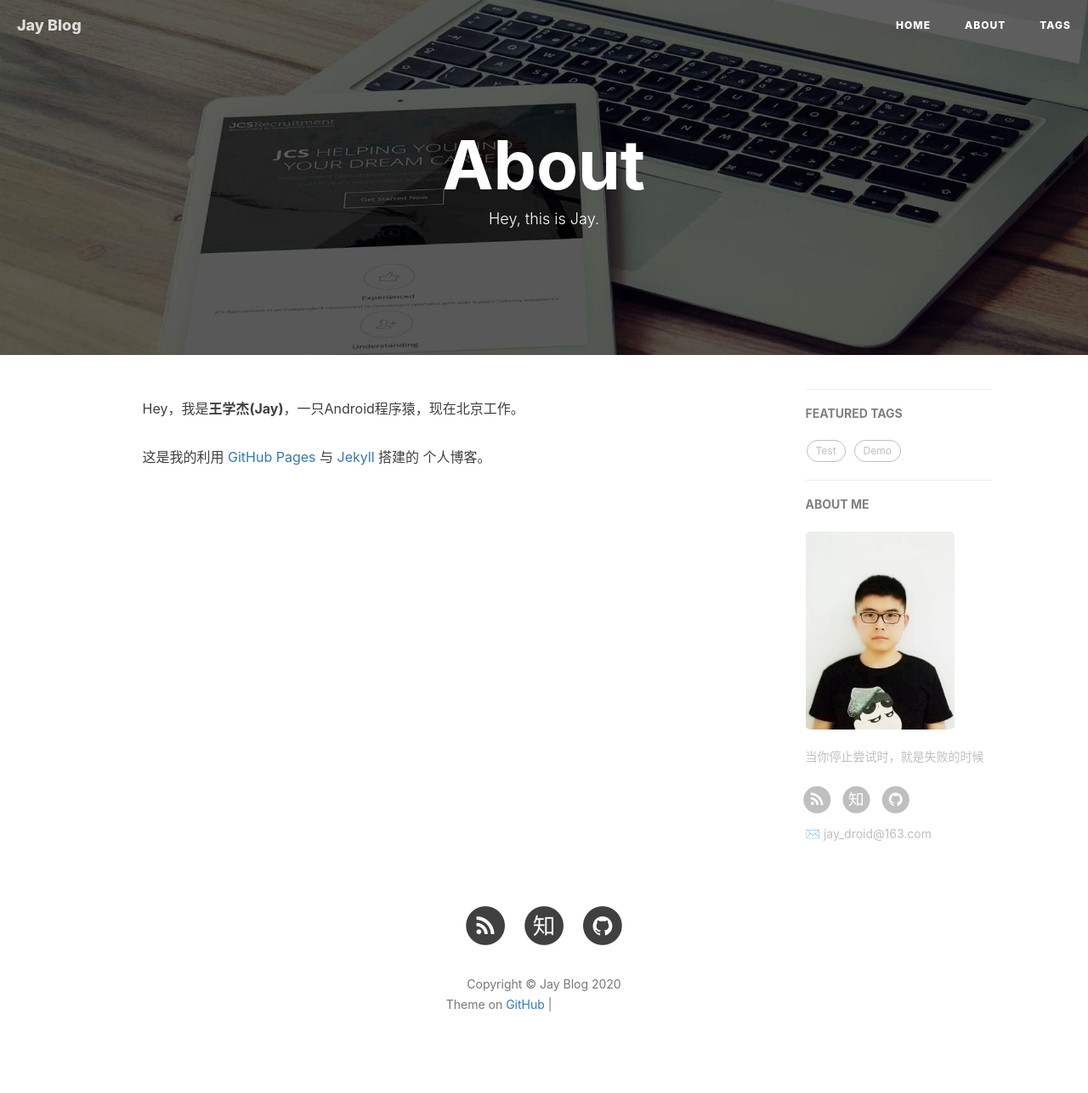
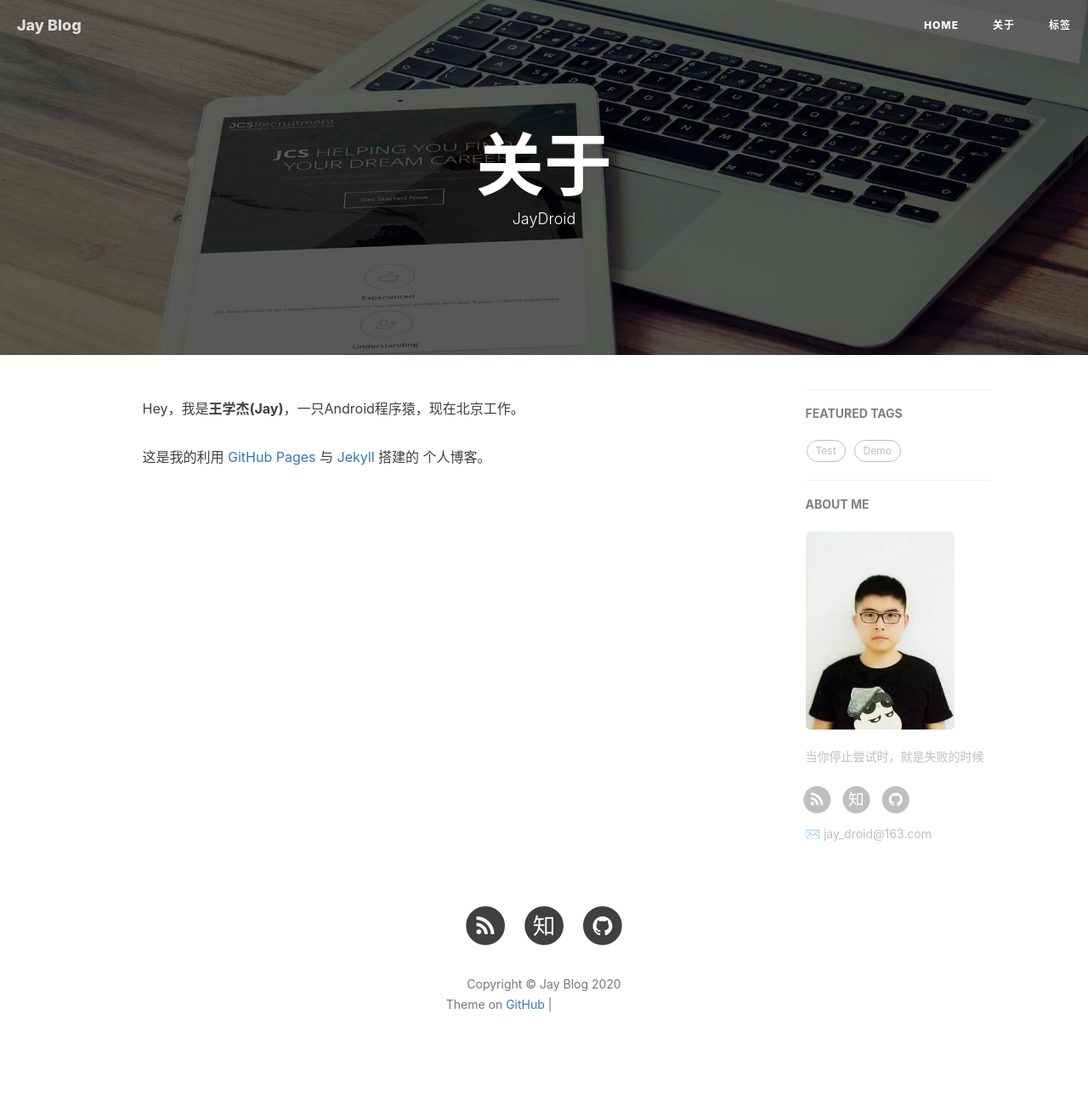
Before and after one commit to jaydroid1024/jaydroid1024.github.io, a Jekyll site: the page built from about.html, in a window 1280 px wide. Shown: the whole page at 85% size. Built offline with Jekyll 4.4.1, drawn with Linux system fonts in a browser that asks for light colours; nearby versions of some CDN libraries; comment, search, counter and statistics services are not loaded; part of the change alters nothing that is shown; grey boxes are pictures that could not be loaded.

```diff
--- a/_config.yml
+++ b/_config.yml
@@ -20,7 +20,6 @@ sidebar-avatar: /img/jay_me.jpeg     # use absolute URL, seeing it's used in bot
 RSS: true
 github_username:    Jay-Droid
 zhihu_username:     jaydroid
-jianshu: '//www.jianshu.com/u/ca4474939799'
 
 #QRcode 首页二维码设置
 # QRcode: true
--- a/about.html
+++ b/about.html
@@ -1,7 +1,7 @@
 ---
 layout: page
-title: "About"
-description: "Hey, this is Jay."
+title: "关于"
+description: "JayDroid"
 header-img: "img/post-bg-rwd.jpg"
 ---
 
@@ -84,51 +84,3 @@ header-img: "img/post-bg-rwd.jpg"
     // init
     _render();
 </script>
-
-
-<!-- Gitalk 评论 start  -->
-{% if site.gitalk.enable %}
-<!-- Gitalk link  -->
-<link rel="stylesheet" href="https://unpkg.com/gitalk/dist/gitalk.css">
-<script src="https://unpkg.com/gitalk@latest/dist/gitalk.min.js"></script>
-
-<div id="gitalk-container"></div>
-    <script type="text/javascript">
-    var gitalk = new Gitalk({
-    clientID: '{{site.gitalk.clientID}}',
-    clientSecret: '{{site.gitalk.clientSecret}}',
-    repo: '{{site.gitalk.repo}}',
-    owner: '{{site.gitalk.owner}}',
-    admin: ['{{site.gitalk.admin}}'],
-    distractionFreeMode: {{site.gitalk.distractionFreeMode}},
-    id: 'about',
-    });
-    gitalk.render('gitalk-container');
-</script>
-{% endif %}
-<!-- Gitalk end -->
-
- <!-- disqus 评论框 start  -->
-{% if site.disqus.enable %}
-
-<div class="comment">
-    <div id="disqus_thread" class="disqus-thread">
-    </div>
-</div>
-<!-- disqus 评论框 end -->
-
-<!-- disqus 公共JS代码 start (一个网页只需插入一次) -->
-<script type="text/javascript">
-    /* * * CONFIGURATION VARIABLES * * */
-    var disqus_shortname = "{{site.disqus.username}}";
-    var disqus_identifier = "{{site.disqus.username}}/{{page.url}}";
-    var disqus_url = "{{site.url}}{{page.url}}";
-
-    (function() {
-        var dsq = document.createElement('script'); dsq.type = 'text/javascript'; dsq.async = true;
-        dsq.src = '//' + disqus_shortname + '.disqus.com/embed.js';
-        (document.getElementsByTagName('head')[0] || document.getElementsByTagName('body')[0]).appendChild(dsq);
-    })();
-</script>
-<!-- disqus 公共JS代码 end -->
-{% endif %}
--- a/tags.html
+++ b/tags.html
@@ -1,7 +1,7 @@
 ---
-title: Tags
+title: 标签
 layout: default
-description: 后还有🌲的院子
+description: 后海有树的院子
 header-img: "img/tag-bg.jpg"
 ---
 
```
